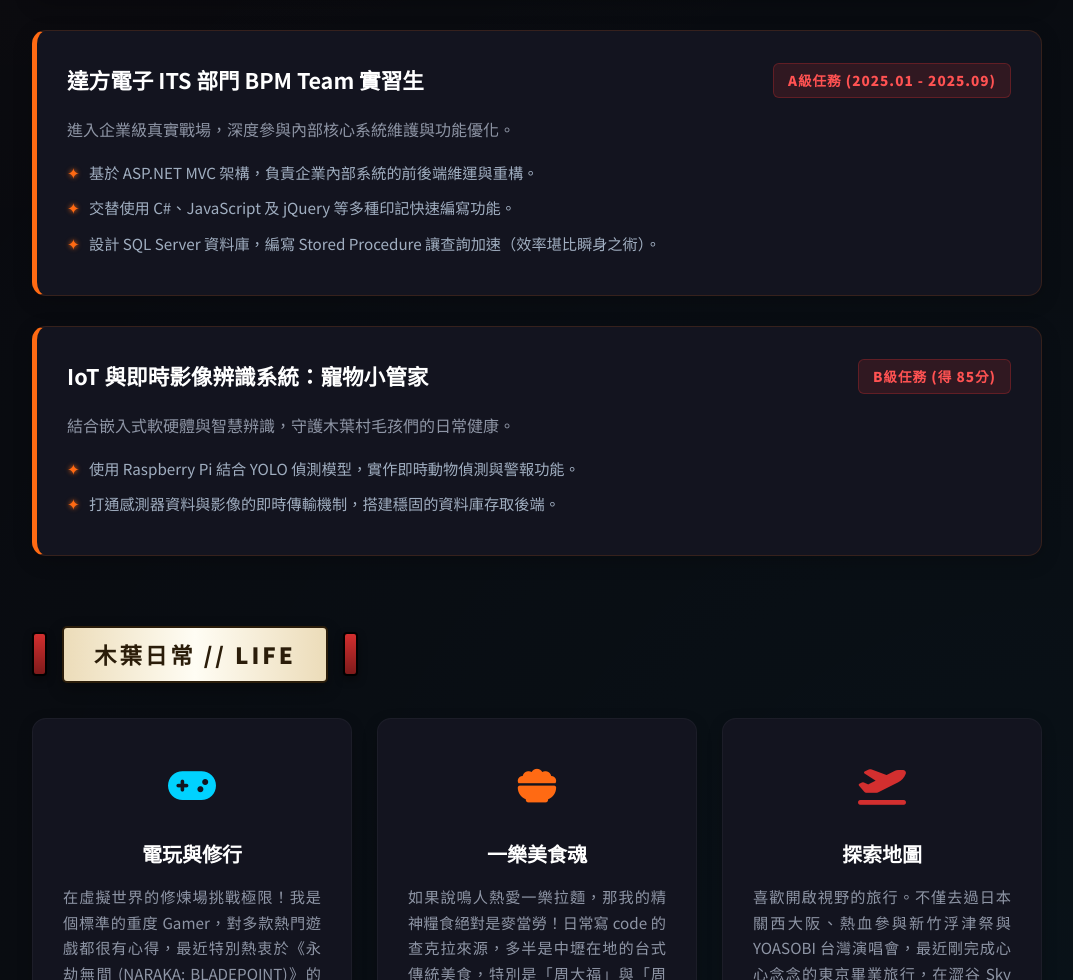
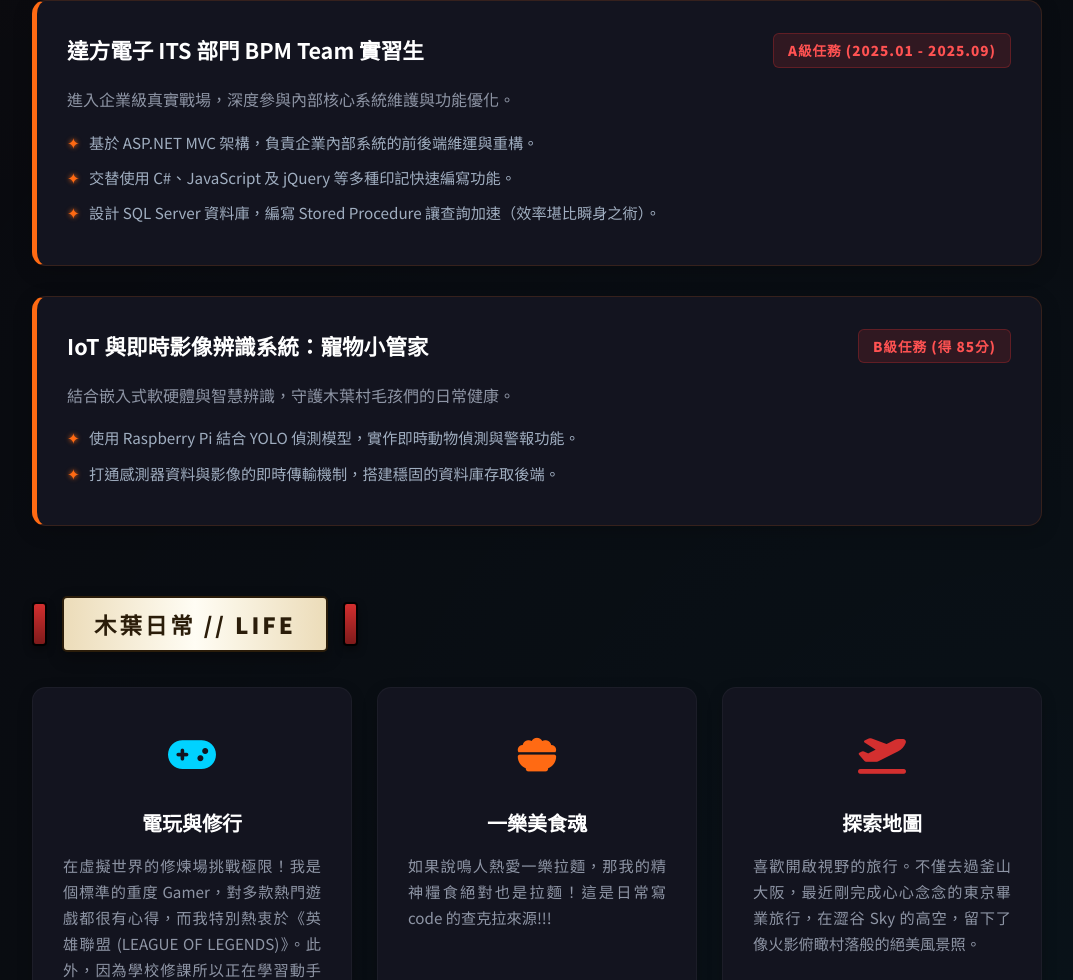
Before and after one commit to tc9305/tc9305.github.io, a plain HTML site: page index.html in a window 1280 px wide. Shown: the part 1820-2800 px from the top of the page, without its empty margins (103-1176 px from the left). Drawn offline with Linux system fonts and the light colour scheme.

Commit message:
修改一下PERSONEL PAGE

```diff
--- a/index.html
+++ b/index.html
@@ -525,7 +525,7 @@
         <div class="title-jp">木葉村 · 資工系之忍</div>
 
         <p class="intro-text">
-            就讀於元智大學資工系四年級。擅長將機器學習、影像處理與雲端部署化為個人的「實戰忍術」。<br>
+            就讀於元智大學資工系四年級。未來想要進入研究所鑽研機器學習化為個人的「實戰忍術」。<br>
             在鑽研代碼的同時，我熱中玩遊戲、寫音樂彈吉他，是一個充分享受生活的陽光工程師！
         </p>
 
@@ -665,7 +665,7 @@
                     <div class="daily-icon"><i class="fa-solid fa-gamepad"></i></div>
                     <div class="daily-title">電玩與修行</div>
                     <div class="daily-desc">
-                        在虛擬世界的修煉場挑戰極限！我是個標準的重度 Gamer，對多款熱門遊戲都很有心得，最近特別熱衷於《永劫無間 (NARAKA: BLADEPOINT)》的格鬥與角色打法。此外，我也喜歡動手在 Unity 3D 中做一些酷炫的粒子招式效果。
+                        在虛擬世界的修煉場挑戰極限！我是個標準的重度 Gamer，對多款熱門遊戲都很有心得，而我特別熱衷於《英雄聯盟 (LEAGUE OF LEGENDS)》。此外，因為學校修課所以正在學習動手在 Unity 3D 中做一些COOL專案。
                     </div>
                 </div>
 
@@ -674,7 +674,7 @@
                     <div class="daily-icon"><i class="fa-solid fa-bowl-food"></i></div>
                     <div class="daily-title">一樂美食魂</div>
                     <div class="daily-desc">
-                        如果說鳴人熱愛一樂拉麵，那我的精神糧食絕對是麥當勞！日常寫 code 的查克拉來源，多半是中壢在地的台式傳統美食，特別是「周大福」與「周餛」的暖胃粥品。
+                        如果說鳴人熱愛一樂拉麵，那我的精神糧食絕對也是拉麵！這是日常寫 code 的查克拉來源!!!
                     </div>
                 </div>
 
@@ -683,7 +683,7 @@
                     <div class="daily-icon"><i class="fa-solid fa-plane-departure"></i></div>
                     <div class="daily-title">探索地圖</div>
                     <div class="daily-desc">
-                        喜歡開啟視野的旅行。不僅去過日本關西大阪、熱血參與新竹浮津祭與 YOASOBI 台灣演唱會，最近剛完成心心念念的東京畢業旅行，在澀谷 Sky 的高空，留下了像火影俯瞰村落般的絕美風景照。
+                        喜歡開啟視野的旅行。不僅去過釜山大阪，最近剛完成心心念念的東京畢業旅行，在澀谷 Sky 的高空，留下了像火影俯瞰村落般的絕美風景照。
                     </div>
                 </div>
 
```
